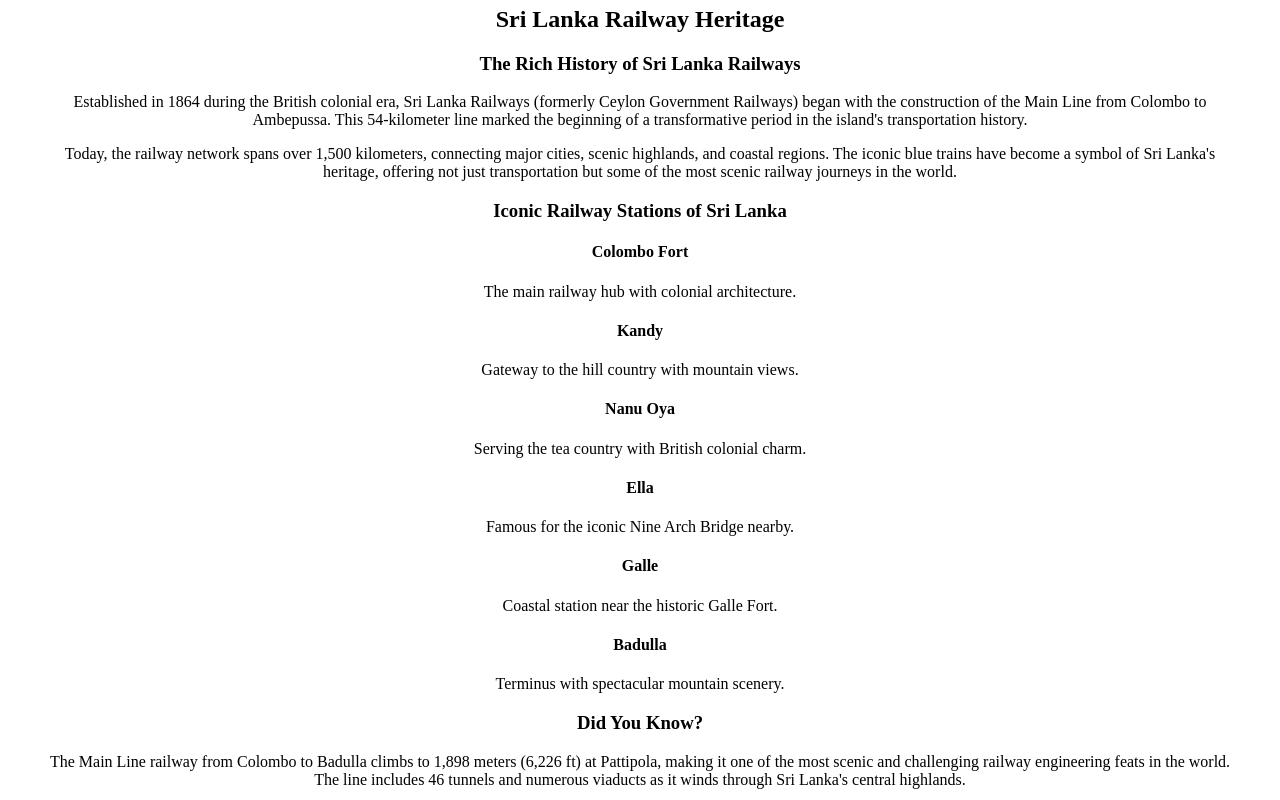
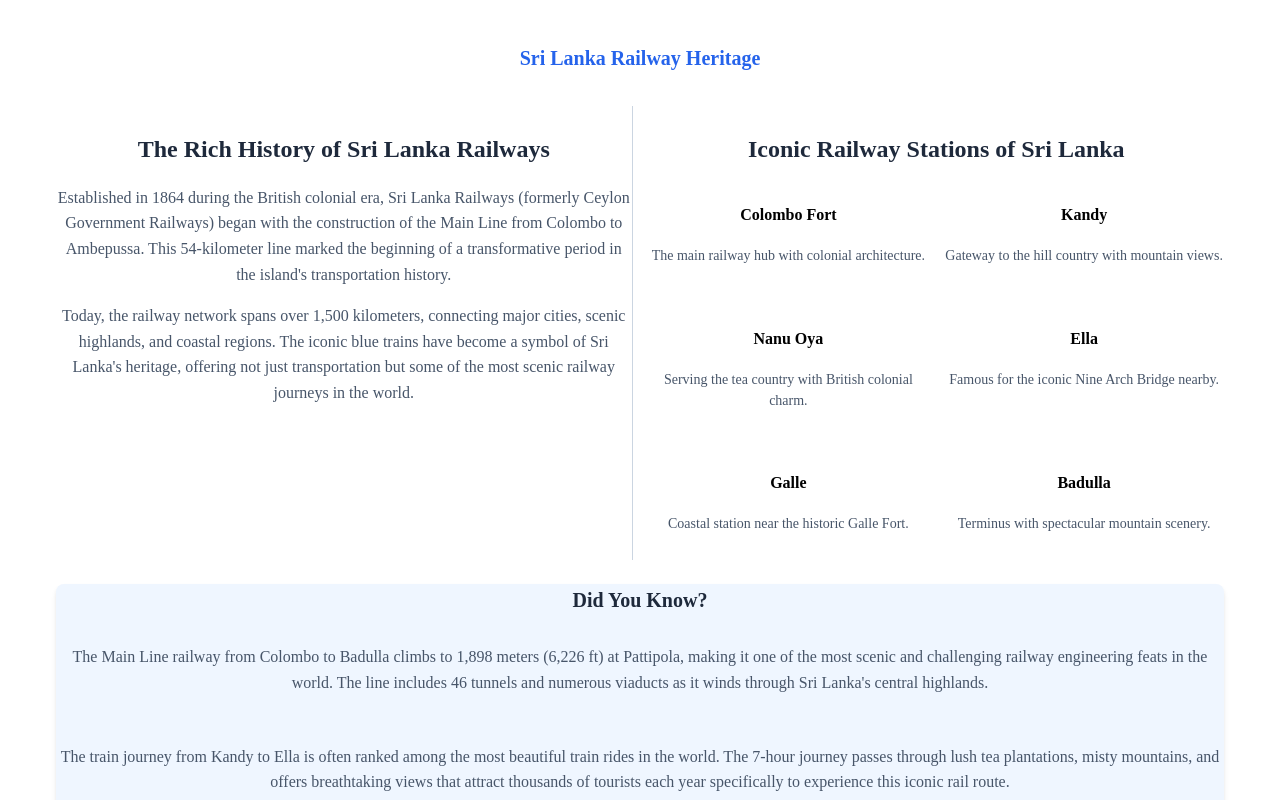
Before and after one commit to jayawickrma/TrainBooking-Frontend-React, a React (Vite) app: page / in a window 1280 px wide. Shown: the part 820-1620 px from the top of the page. Built offline with nearby package versions, Linux system fonts and the light colour scheme.

Commit message:
created the train History function

```diff
--- /dev/null
+++ b/src/CSS/History.css
@@ -0,0 +1,182 @@
+/* Custom CSS for animations */
+@keyframes slide-in-left {
+    0% {
+        transform: translateX(-100%);
+        opacity: 0;
+    }
+    100% {
+        transform: translateX(0);
+        opacity: 1;
+    }
+}
+
+@keyframes slide-in-right {
+    0% {
+        transform: translateX(100%);
+        opacity: 0;
+    }
+    100% {
+        transform: translateX(0);
+        opacity: 1;
+    }
+}
+
+@keyframes fade-in {
+    0% {
+        opacity: 0;
+    }
+    100% {
+        opacity: 1;
+    }
+}
+
+.animate-fade-in {
+    animation: fade-in 1s ease-out;
+}
+
+.animate-slide-in-left {
+    animation: slide-in-left 1s ease-out;
+}
+
+.animate-slide-in-right {
+    animation: slide-in-right 1s ease-out;
+}
+
+/* General Styles */
+.container {
+    max-width: 1200px;
+    margin: 0 auto;
+    padding: 20px;
+    background-color: white;
+}
+
+.border-slate-300 {
+    border-color: #cbd5e1;
+}
+
+.text-blue-600 {
+    color: #2563eb;
+}
+
+.text-gray-800 {
+    color: #1e293b;
+}
+
+.text-gray-600 {
+    color: #475569;
+}
+
+.bg-blue-50 {
+    background-color: #eff6ff;
+}
+
+.rounded-lg {
+    border-radius: 0.5rem;
+}
+
+.shadow-md {
+    box-shadow: 0 4px 6px -1px rgba(0, 0, 0, 0.1), 0 2px 4px -1px rgba(0, 0, 0, 0.06);
+}
+
+.font-bold {
+    font-weight: 700;
+}
+
+.font-semibold {
+    font-weight: 600;
+}
+
+/* Improved Font Sizes */
+.text-lg {
+    font-size: 1.25rem; /* Increased from 1.125rem */
+    line-height: 1.6; /* Added line height for better readability */
+}
+
+.text-xl {
+    font-size: 1.5rem; /* Increased from 1.25rem */
+    line-height: 1.6; /* Added line height for better readability */
+}
+
+.text-sm {
+    font-size: 1rem; /* Increased from 0.875rem */
+    line-height: 1.6; /* Added line height for better readability */
+}
+
+.text-xs {
+    font-size: 0.875rem; /* Increased from 0.75rem */
+    line-height: 1.5; /* Added line height for better readability */
+}
+
+/* Spacing Utilities */
+.mb-3 {
+    margin-bottom: 0.75rem;
+}
+
+.mb-4 {
+    margin-bottom: 1rem;
+}
+
+.mb-6 {
+    margin-bottom: 1.5rem;
+}
+
+.mt-6 {
+    margin-top: 1.5rem;
+}
+
+.px-4 {
+    padding-left: 1rem;
+    padding-right: 1rem;
+}
+
+.py-2 {
+    padding-top: 0.5rem;
+    padding-bottom: 0.5rem;
+}
+
+.py-8 {
+    padding-top: 2rem;
+    padding-bottom: 2rem;
+}
+
+/* Grid Layout */
+.grid {
+    display: grid;
+}
+
+.grid-cols-2 {
+    grid-template-columns: repeat(2, 1fr);
+}
+
+.grid-cols-3 {
+    grid-template-columns: repeat(3, 1fr);
+}
+
+.gap-4 {
+    gap: 1rem;
+}
+
+/* Responsive Flex Layout */
+.md\:flex {
+    display: flex;
+}
+
+.md\:w-1\/2 {
+    width: 50%;
+}
+
+.md\:pl-4 {
+    padding-left: 1rem;
+}
+
+.md\:pt-0 {
+    padding-top: 0;
+}
+
+.md\:border-l {
+    border-left: 1px solid #cbd5e1;
+}
+
+.md\:border-t-0 {
+    border-top: none;
+}
--- a/src/Page/Content.tsx
+++ b/src/Page/Content.tsx
@@ -1,7 +1,7 @@
 import ImageCarousel from "../Components/ImageCoursel.tsx";
 import GalleryComponent from "../Components/GalleyCOmponent.tsx";
 import Footer from "../Components/Footer.tsx";
-
+import '../CSS/History.css'
 
 export function Content(){
         return(
```
